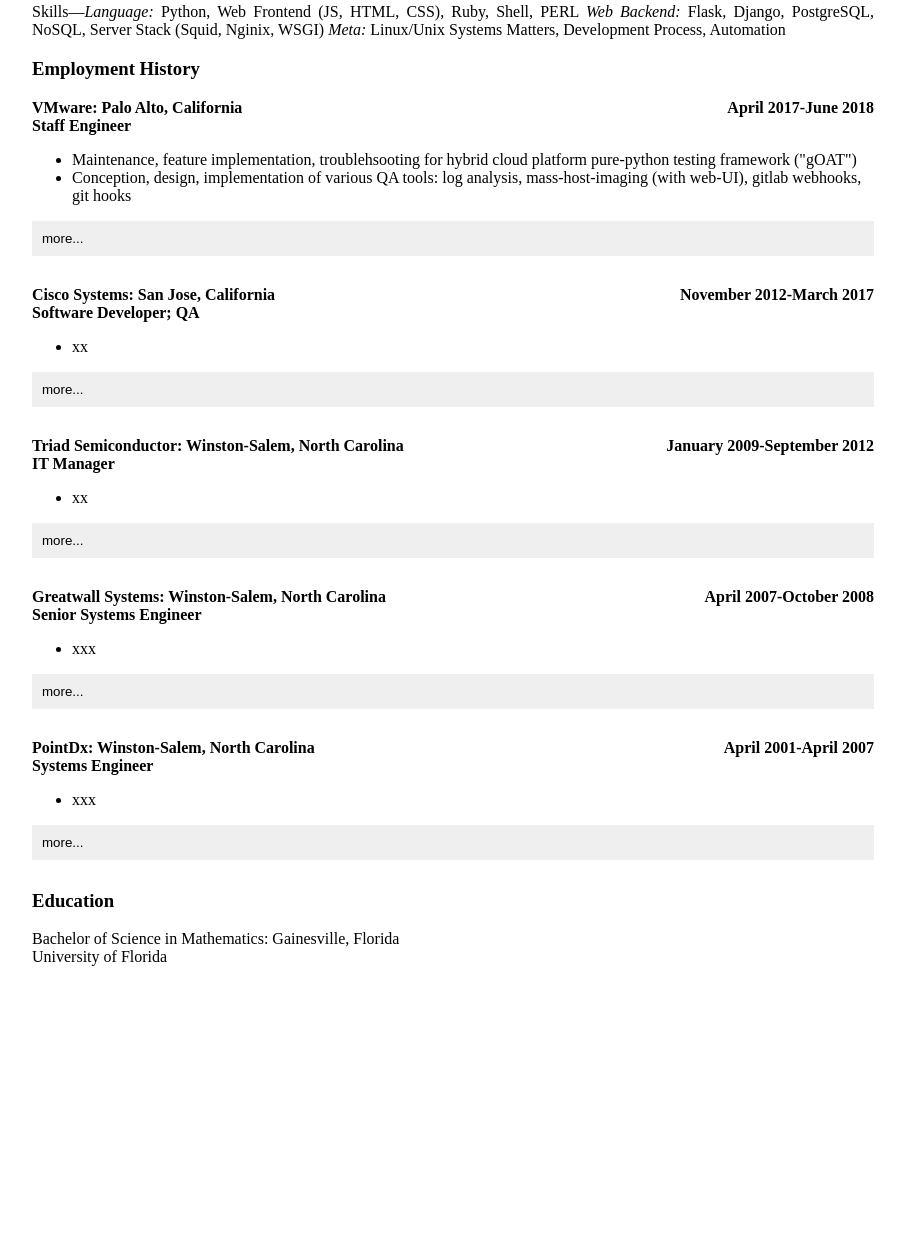
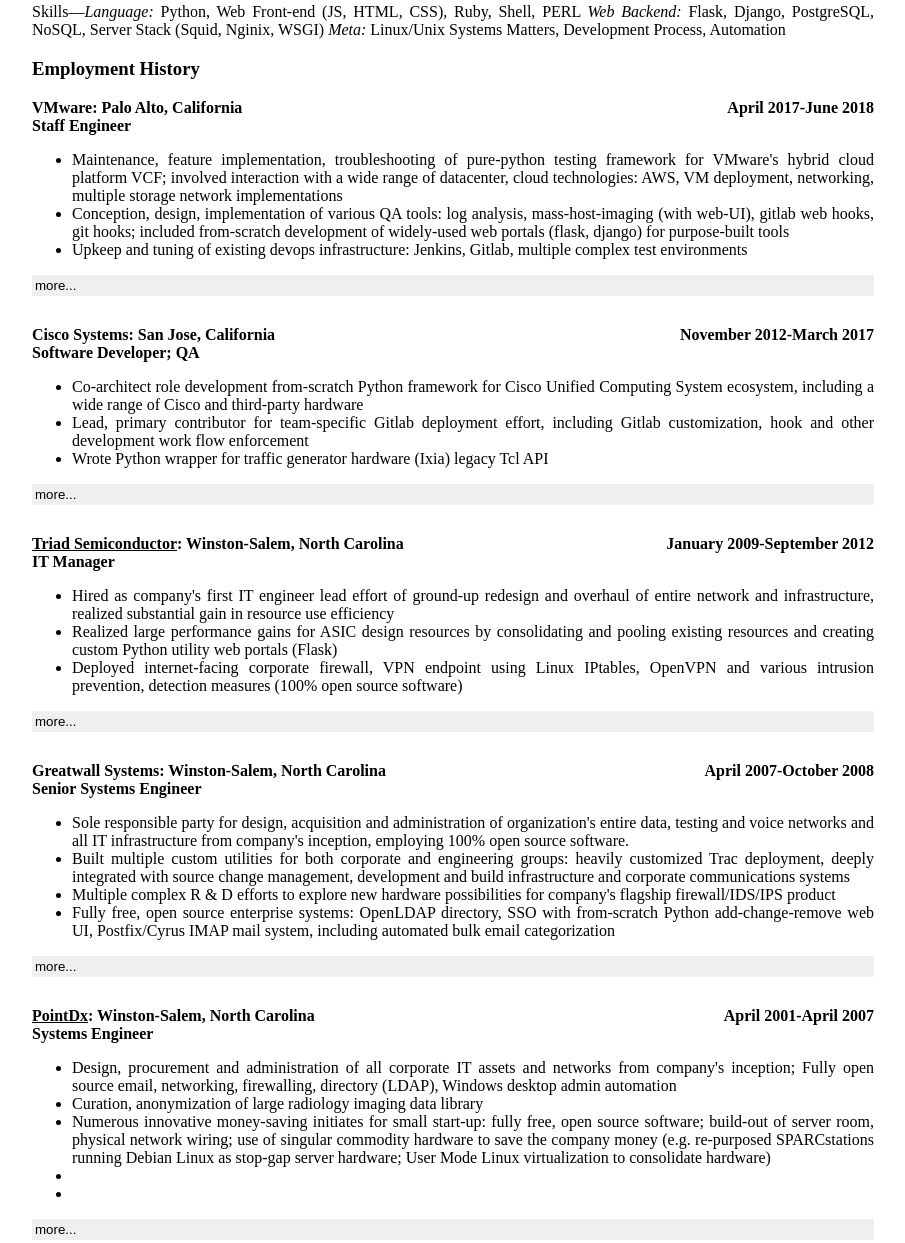
Before and after one commit to stnbu/resume, a plain HTML site: page index.html in a window 1280 px wide. Shown: the part 298-1541 px from the top of the page, without its empty margins (29-934 px from the left). Before the commit the page ends 1325 px from the top, so only its background shows below. Drawn offline with Linux system fonts and the light colour scheme.

Commit message:
checkpoint

```diff
--- a/index.html
+++ b/index.html
@@ -81,7 +81,8 @@
 
 	 .collapsible {
 	     cursor: pointer;
-	     padding: 10px;
+	     padding: 3px;
+	     left-padding: 300px;
 	     width: 100%;
 	     border: none;
 	     text-align: left;
@@ -143,14 +144,14 @@
 
 	    <tbody>
 		<tr id="page1" class="page">
-		    <td id="indroduction">
+		    <td id="introduction">
 			<h3>At a Glance...</h3>
 
 			<p class="paragraph">Goal&mdash;I wish to work with a small, motivated team of capable, humble engineers. Workplace culture is a primary
 			    motivator for me. It’s important to me that productivity and goal-seeking be foremost. I thrive under circumstances where I
 			    have ownership. Given a clearly-defined objective, I will produce great results.</p>
 
-			<p class="paragraph">Skills&mdash;<em>Language:</em> Python, Web Frontend (JS, HTML, CSS), Ruby, Shell, PERL
+			<p class="paragraph">Skills&mdash;<em>Language:</em> Python, Web Front-end (JS, HTML, CSS), Ruby, Shell, PERL
 			    <em>Web Backend:</em> Flask, Django, PostgreSQL, NoSQL, Server Stack (Squid, Nginix, WSGI)
 			    <em>Meta:</em> Linux/Unix Systems Matters, Development Process, Automation
 			</p>
@@ -174,8 +175,12 @@
 
 			    <div class="job-body">
 				<ul>
-				    <li>Maintenance, feature implementation, troublehsooting for hybrid cloud platform pure-python testing framework ("gOAT")</li>
-				    <li>Conception, design, implementation of various QA tools: log analysis, mass-host-imaging (with web-UI), gitlab webhooks, git hooks</li>
+				    <li>Maintenance, feature implementation, troubleshooting of pure-python testing framework for VMware's hybrid cloud platform VCF; involved interaction with a wide range of datacenter, cloud technologies: AWS, VM deployment, networking, multiple storage network implementations</li>
+
+				    <li>Conception, design, implementation of various QA tools: log analysis, mass-host-imaging (with web-UI), gitlab web hooks, git hooks; included from-scratch development of widely-used web portals (flask, django) for purpose-built tools</li>
+
+				    <li>Upkeep and tuning of existing devops infrastructure: Jenkins, Gitlab, multiple complex test environments</li>
+
 				</ul>
 				<button class="collapsible">more...</button>
 				<div class="job-more">
@@ -221,7 +226,9 @@
 
 			    <div class="job-body">
 				<ul>
-				    <li>xx</li>
+				    <li>Co-architect role development from-scratch Python framework for Cisco Unified Computing System ecosystem, including a wide range of Cisco and third-party hardware</li>
+				    <li>Lead, primary contributor for team-specific Gitlab deployment effort, including Gitlab customization, hook and other development work flow enforcement</li>
+				    <li>Wrote Python wrapper for traffic generator hardware (Ixia) legacy Tcl API</li>
 				</ul>
 				<button class="collapsible">more...</button>
 				<div class="job-more">
@@ -232,7 +239,7 @@
 					hardware and configuration combinations and 2) querying the device itself at test-execution-time to understand its
 					state and populate the model. With this information, test authors are able to write very high-level, readable tests
 					describing the desired end-state or the sequence of state changes needed to execute the test in a nice, intuitive,
-					“object oriented” Python syntax reflecting the hierchical structure of the product’s configuration.</p>
+					“object oriented” Python syntax reflecting the hierarchical structure of the product’s configuration.</p>
 
 				    <p>My involvement with Qali and associated projects went from early design and PoC to maintenance and architectural
 					oversight of the entire project years later, after adoption by many hundreds of users spanning several
@@ -245,7 +252,7 @@
 			<div class="job">
 			    <div class="job-header">
 				<div class="employer">
-				    Triad Semiconductor: Winston-Salem, North Carolina
+				    <a href="https://www.triadsemi.com/">Triad Semiconductor</a>: Winston-Salem, North Carolina
 				</div>
 				<div class="date-range">
 				    January 2009-September 2012
@@ -259,7 +266,9 @@
 
 			    <div class="job-body">
 				<ul>
-				    <li>xx</li>
+				    <li>Hired as company's first IT engineer lead effort of ground-up redesign and overhaul of entire network and infrastructure, realized substantial gain in resource use efficiency</li>
+				    <li>Realized large performance gains for ASIC design resources by consolidating and pooling existing resources and creating custom Python utility web portals (Flask)</li>
+				    <li>Deployed internet-facing corporate firewall, VPN endpoint using Linux IPtables, OpenVPN and various intrusion prevention, detection measures (100% open source software)</li>
 				</ul>
 				<button class="collapsible">more...</button>
 				<div class="job-more">
@@ -311,7 +320,10 @@
 
 			    <div class="job-body">
 				<ul>
-				    <li>xxx</li>
+				    <li>Sole responsible party for design, acquisition and administration of organization's entire data, testing and voice networks and all IT infrastructure from company's inception, employing 100% open source software.</li>
+				    <li>Built multiple custom utilities for both corporate and engineering groups: heavily customized Trac deployment, deeply integrated with source change management, development and build infrastructure and corporate communications systems</li>
+				    <li>Multiple complex R & D efforts to explore new hardware possibilities for company's flagship firewall/IDS/IPS product</li>
+				    <li>Fully free, open source enterprise systems: OpenLDAP directory, SSO with from-scratch Python add-change-remove web UI, Postfix/Cyrus IMAP mail system, including automated bulk email categorization</li>
 				</ul>
 				<button class="collapsible">more...</button>
 				<div class="job-more">
@@ -321,7 +333,7 @@
 					requirements with regard to both their corporate network and the test network used for product development.</p>
 
 				    <p>As the sole Systems Administrator, both of these responsibilities laid with me. All routing, intrusion
-					detection/prevention, email catigorization (spam detection), VPN and firewalling systems were implemented using Debian
+					detection/prevention, email categorization (spam detection), VPN and firewalling systems were implemented using Debian
 					Linux running on commodity hardware. The development environment, along with various issue tracking and source version
 					control systems were implemented using a heavily customized instance of Trac. Subversion (and later Git, with a
 					transparent migration and no data loss) were employed for version control. As a start-up with a tight budget, all of
@@ -347,7 +359,7 @@
 
 			    <div class="job-header">
 				<div class="employer">
-				    PointDx: Winston-Salem, North Carolina
+				    <a href="https://web.archive.org/web/20040326020056/http://pointdx.com/">PointDx</a>: Winston-Salem, North Carolina
 				</div>
 				<div class="date-range">
 				    April 2001-April 2007
@@ -361,11 +373,15 @@
 
 			    <div class="job-body">
 				<ul>
-				    <li>xxx</li>
+				    <li>Design, procurement and administration of all corporate IT assets and networks from company's inception; Fully open source email, networking, firewalling, directory (LDAP), Windows desktop admin automation</li>
+				    <li>Curation, anonymization of large radiology imaging data library</li>
+				    <li>Numerous innovative money-saving initiates for small start-up: fully free, open source software; build-out of server room, physical network wiring; use of singular commodity hardware to save the company money (e.g. re-purposed SPARCstations running Debian Linux as stop-gap server hardware; User Mode Linux virtualization to consolidate hardware)</li>
+				    <li></li>
+				    <li></li>
 				</ul>
 				<button class="collapsible">more...</button>
 				<div class="job-more">
-				    <p>At PointDx, A Wake Forest University research spinoff, I quickly learned the value of working with a small, smart,
+				    <p>At PointDx, A Wake Forest University research spin-off, I quickly learned the value of working with a small, smart,
 					humble team and enjoyed a real sense of accomplishment. Staring as employee number five, I owned all of the IT
 					infrastructure, including voice, and data. As a medical startup, data and infrastructure security was a very high
 					priority. This also was my responsibility. This involved among other things, encryption of various types of data,
```
